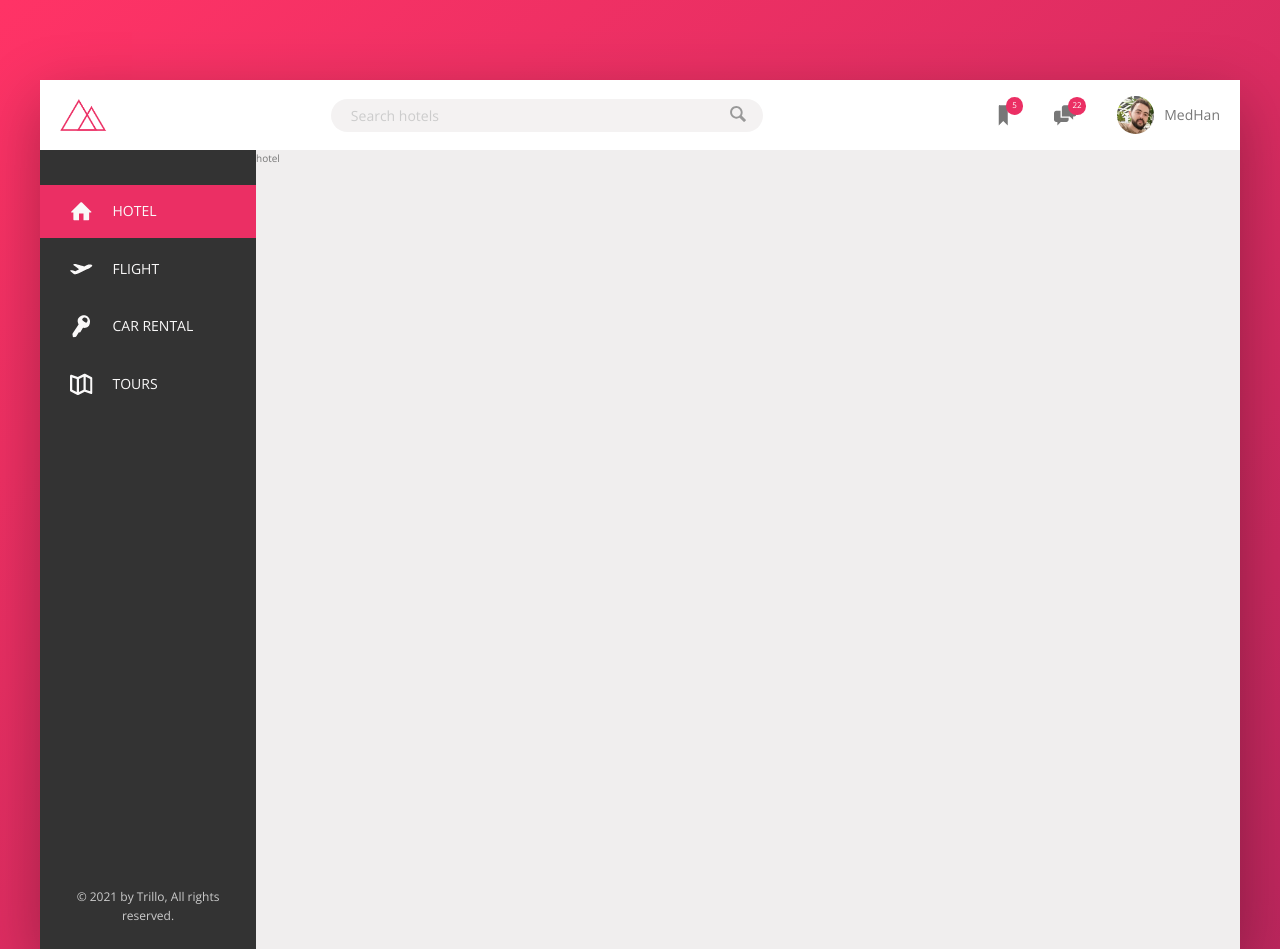
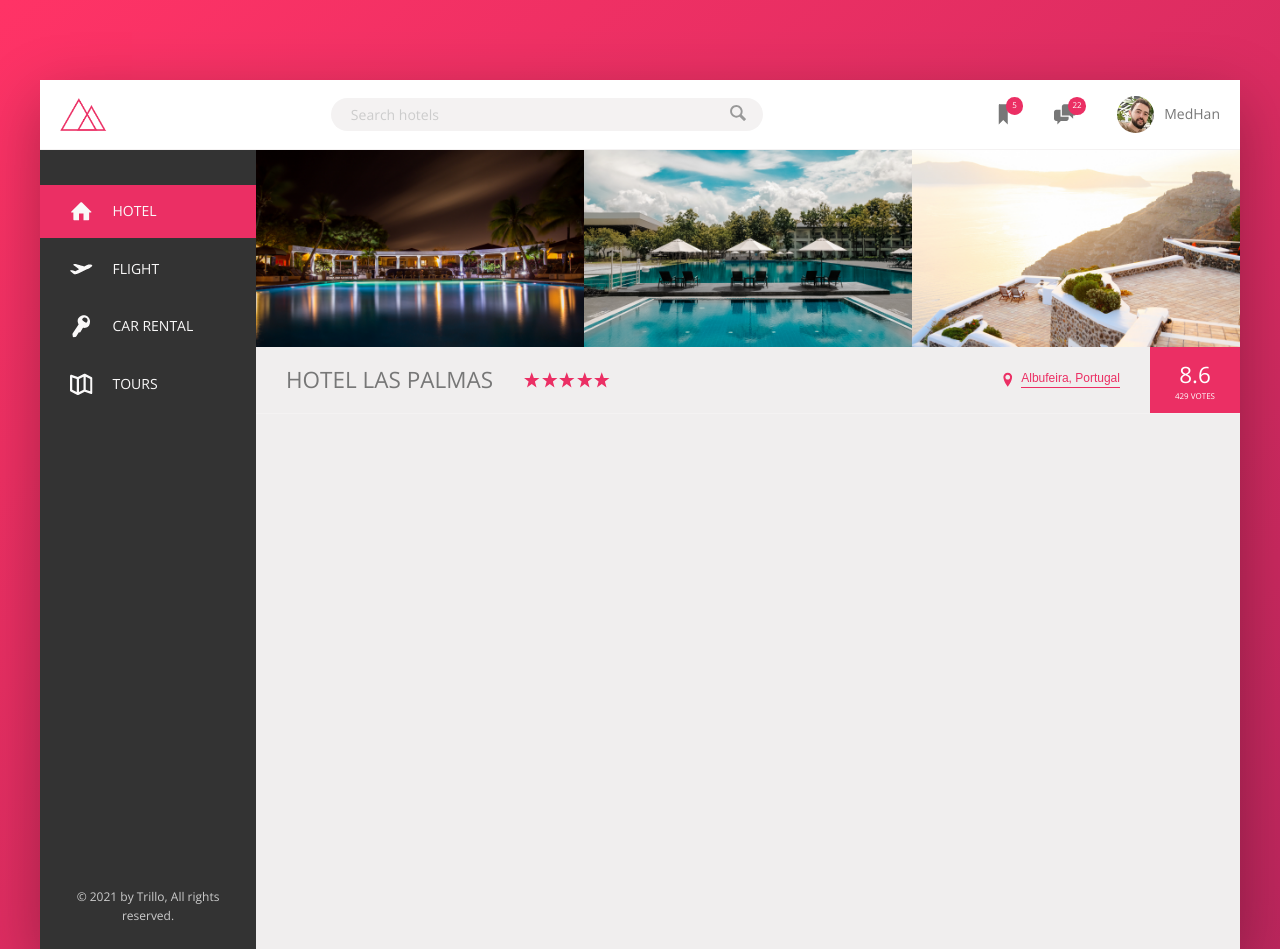
Before and after one commit to hanin77/Tours-Booking-Landing-page, a PHP site: page / in a window 1280 px wide. Shown: the top 949 px of the page. Run offline with PHP 8.4, Linux system fonts and the light colour scheme.

Commit message:
added styling for gallery and overview of the hotel view

```diff
--- a/css/style.css
+++ b/css/style.css
@@ -155,6 +155,80 @@ body {
   padding: 2.5rem;
   text-align: center; }
 
+.gallery {
+  display: flex; }
+  .gallery__photo {
+    width: 100%;
+    display: block; }
+
+.overview {
+  display: flex;
+  align-items: center;
+  border-bottom: 1px solid var(--color-Grey-light-2); }
+  .overview__heading {
+    font-size: 2.25rem;
+    font-weight: 300;
+    text-transform: uppercase;
+    letter-spacing: 1.5rem 3rem;
+    padding: 1.5rem 3rem; }
+  .overview__stars {
+    margin-right: auto;
+    display: flex; }
+  .overview__icon-star, .overview__icon-location {
+    width: 1.75rem;
+    height: 1.75rem;
+    fill: var(--color-Primary); }
+  .overview__location {
+    font-size: 1.2rem;
+    display: flex;
+    align-items: center; }
+  .overview__icon-location {
+    margin-right: .5rem; }
+  .overview__rating {
+    background-color: var(--color-Primary);
+    margin-left: 3rem;
+    color: #fff;
+    align-self: stretch;
+    padding: 0 2.5rem;
+    display: flex;
+    flex-direction: column;
+    align-items: center;
+    justify-content: center; }
+  .overview__rating-average {
+    font-size: 2.25rem;
+    font-weight: 300;
+    margin-bottom: -3px; }
+  .overview__rating-count {
+    font-size: .8rem;
+    text-transform: uppercase; }
+
+.btn-inline {
+  border: none;
+  color: var(--color-Primary);
+  font-size: inherit;
+  border-bottom: 1px solid currentColor;
+  padding-bottom: 2px;
+  display: inline-block;
+  background-color: transparent;
+  cursor: pointer;
+  transition: all .2s; }
+  .btn-inline:hover {
+    color: var(--color-Grey-dark-1); }
+  .btn-inline:focus {
+    outline: none;
+    animation: pulsate 1s infinite; }
+
+@keyframes pulsate {
+  0% {
+    transform: scale(1);
+    box-shadow: none; }
+  50% {
+    transform: scale(1.05);
+    box-shadow: 0 1rem 4rem rgba(0, 0, 0, 0.25); }
+  100% {
+    transform: scale(1);
+    box-shadow: none; } }
+
 .container {
   max-width: 120rem;
   margin: 8rem auto;
@@ -166,7 +240,7 @@ body {
   font-size: 1.4rem;
   height: 7rem;
   background-color: #fff;
-  border-bottom: var(--color-Grey-light-2);
+  border-bottom: 1px solid var(--color-Grey-light-2);
   display: flex;
   justify-content: space-between;
   align-items: center; }
--- a/index.html
+++ b/index.html
@@ -81,7 +81,52 @@
                             &copy; 2021 by Trillo, All rights reserved.
                         </div>
                 </nav>
-                <main class="hotel-view">hotel</main>
+                <main class="hotel-view">
+                    <div class="gallery">
+                        <figure class="gallery__item">
+                            <img class="gallery__photo" src="img/hotel-1.jpg" alt="hotel-img">
+                        </figure>
+                        <figure class="gallery__item">
+                            <img class="gallery__photo" src="img/hotel-2.jpg" alt="hotel-img">
+                        </figure>
+                        <figure class="gallery__item">
+                            <img class="gallery__photo" src="img/hotel-3.jpg" alt="hotel-img">
+                        </figure>
+                    </div>
+                    <div class="overview">
+                        <h1 class="overview__heading">
+                            Hotel Las Palmas
+                        </h1>
+
+                        <div class="overview__stars">
+                            <svg class="overview__icon-star">
+                                <use xlink:href="img/sprite.svg#icon-star"></use>
+                            </svg>
+                            <svg class="overview__icon-star">
+                                <use xlink:href="img/sprite.svg#icon-star"></use>
+                            </svg>
+                            <svg class="overview__icon-star">
+                                <use xlink:href="img/sprite.svg#icon-star"></use>
+                            </svg>
+                            <svg class="overview__icon-star">
+                                <use xlink:href="img/sprite.svg#icon-star"></use>
+                            </svg>
+                            <svg class="overview__icon-star">
+                                <use xlink:href="img/sprite.svg#icon-star"></use>
+                            </svg>
+                        </div>
+                        <div class="overview__location">
+                            <svg class="overview__icon-location">
+                                <use xlink:href="img/sprite.svg#icon-location-pin"></use>
+                            </svg>
+                            <button class="btn-inline">Albufeira, Portugal</button>
+                        </div>
+                        <div class="overview__rating">
+                            <div class="overview__rating-average">8.6</div>
+                            <div class="overview__rating-count">429 votes</div>
+                        </div>
+                    </div>
+                </main>
             </div>
         </div>
 
--- a/sass/_layout.scss
+++ b/sass/_layout.scss
@@ -11,7 +11,7 @@
     font-size: 1.4rem;
     height: 7rem;
     background-color: #fff;
-    border-bottom: var(--color-Grey-light-2);
+    border-bottom: 1px solid var(--color-Grey-light-2);
 
     display: flex;
     justify-content: space-between;
@@ -37,4 +37,5 @@
 .hotel-view {
     background-color: var(--color-Grey-light-3);
     flex-grow: 1;
+
 }
```
Also changed, not shown: sass/_components.scss (+121 -0 lines).
